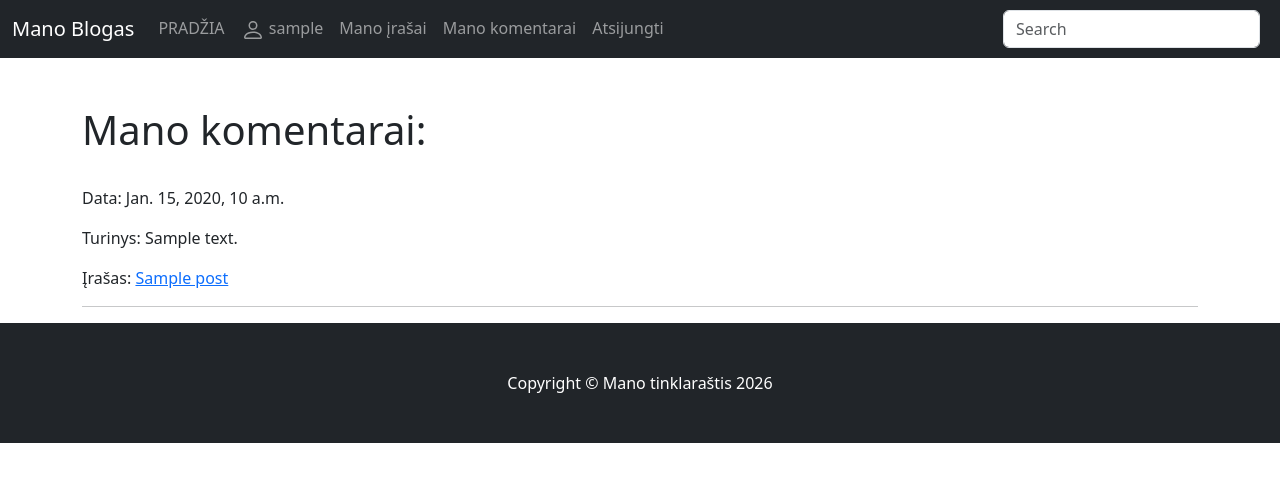
After one commit to DonatasNoreika/blog_20260130, a Django app: page /usercomments/ in a window 1280 px wide. The commit adds this page. Shown: the top 482 px of the page. Run offline with Django 5.2, Linux system fonts and the light colour scheme; a user stored in the database is signed in; tables that the repository leaves empty hold one stand-in row (values such as "Sample post").

Commit message:
+Vartotojo komentarų puslapis

```diff
--- a/mysite/blog/templates/navbar.html
+++ b/mysite/blog/templates/navbar.html
@@ -21,6 +21,9 @@
                     {{ user.get_username }}</a></li>
                 <li class="nav-item">
                     <a class="nav-link" href="{% url 'userposts' %}">Mano įrašai</a>
+                </li>
+                <li class="nav-item">
+                    <a class="nav-link" href="{% url 'usercomments' %}">Mano komentarai</a>
                 </li>
                 <li class="nav-item">
                     <form method="post" action="{% url 'logout' %}">
--- /dev/null
+++ b/mysite/blog/templates/usercomments.html
@@ -0,0 +1,16 @@
+{% extends "base.html" %}
+
+{% block title %}Mano komentarai{% endblock %}
+
+{% block content %}
+<h1>Mano komentarai:</h1>
+<br>
+{% for comment in comments %}
+<p>Data: {{ comment.created }}</p>
+<p>Turinys: {{ comment.content }}</p>
+<p>Įrašas: <a href="{% url 'post' comment.post.pk %}">{{ comment.post.title }}</a></p>
+<hr>
+{% empty %}
+<p>Įrašų neradome</p>
+{% endfor %}
+{% endblock %}
--- a/mysite/blog/urls.py
+++ b/mysite/blog/urls.py
@@ -6,4 +6,5 @@ urlpatterns = [
     path("posts/<int:pk>/", views.PostDetailView.as_view(), name="post"),
     path('search/', views.search, name='search'),
     path("userposts/", views.UserPostListView.as_view(), name="userposts"),
+    path("usercomments/", views.UserCommentListView.as_view(), name="usercomments"),
 ]
--- a/mysite/blog/views.py
+++ b/mysite/blog/views.py
@@ -1,6 +1,6 @@
 from django.contrib.auth.mixins import LoginRequiredMixin
 from django.shortcuts import render
-from .models import Post
+from .models import Post, Comment
 from django.views import generic
 from django.core.paginator import Paginator
 from django.db.models import Q
@@ -47,3 +47,12 @@ class UserPostListView(LoginRequiredMixin, generic.ListView):
 
     def get_queryset(self):
         return Post.objects.filter(author=self.request.user)
+
+
+class UserCommentListView(LoginRequiredMixin, generic.ListView):
+    model = Comment
+    template_name = "usercomments.html"
+    context_object_name = "comments"
+
+    def get_queryset(self):
+        return Comment.objects.filter(author=self.request.user)
```
